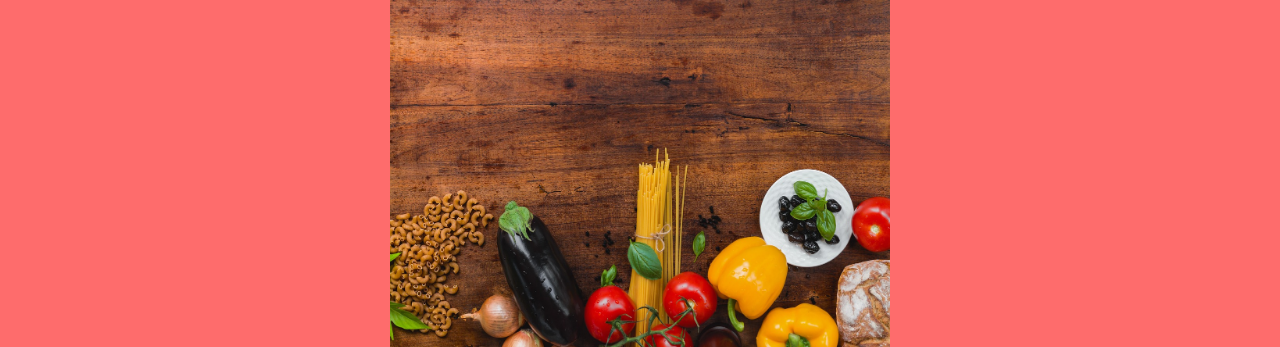
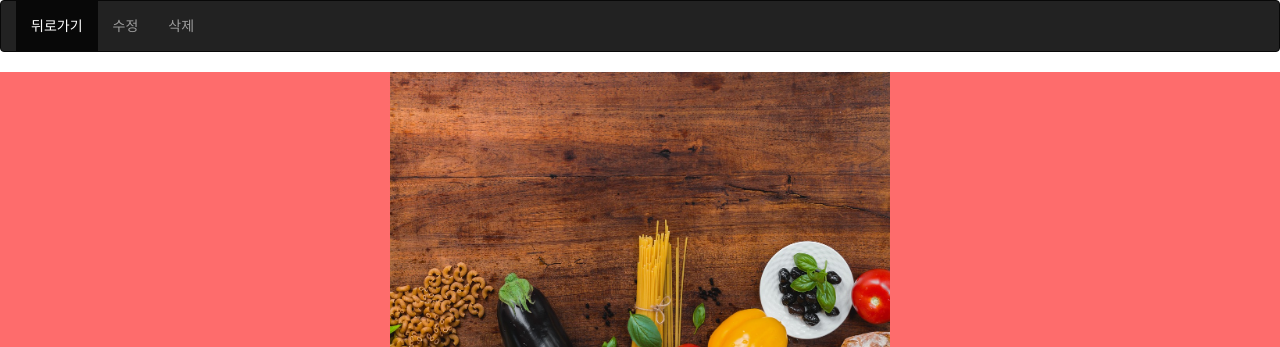
Before and after one commit to EundaChung/Project2_final, a plain HTML site: page view.html in a window 1280 px wide. Shown: the top 347 px of the page. Drawn offline with nearby package versions, Linux system fonts and the light colour scheme.

Commit message:
add edit and delete

```diff
--- a/view.html
+++ b/view.html
@@ -25,6 +25,17 @@
     </style>
   </head>
   <body>
+    <nav class="navbar navbar-inverse">
+          <div class="collapse navbar-collapse" id="myNavbar">
+            <ul class="nav navbar-nav">
+              <li class="active"><a href="./index.html">뒤로가기</a></li>
+              <li><a href="./edit.html">수정</a></li>
+              <li><a href="#" onclick="alert('식단을 삭제할까요?')">삭제</a></li>
+            </ul>
+
+          </div>
+        </div>
+      </nav>
 
   <div class="bg-1">
     <div class="container text-center">
```
Also changed, not shown: edit.html (+12 -0 lines).
